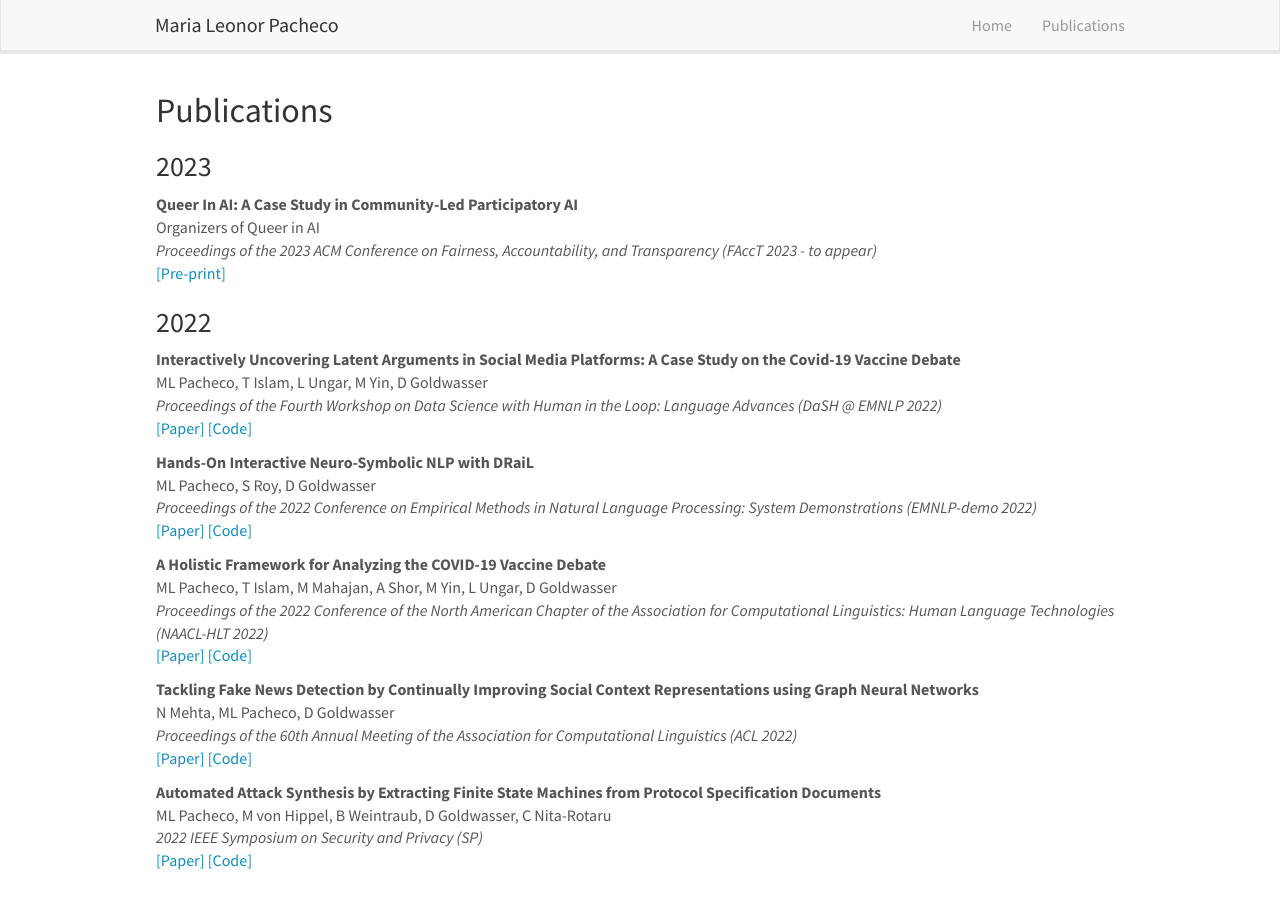
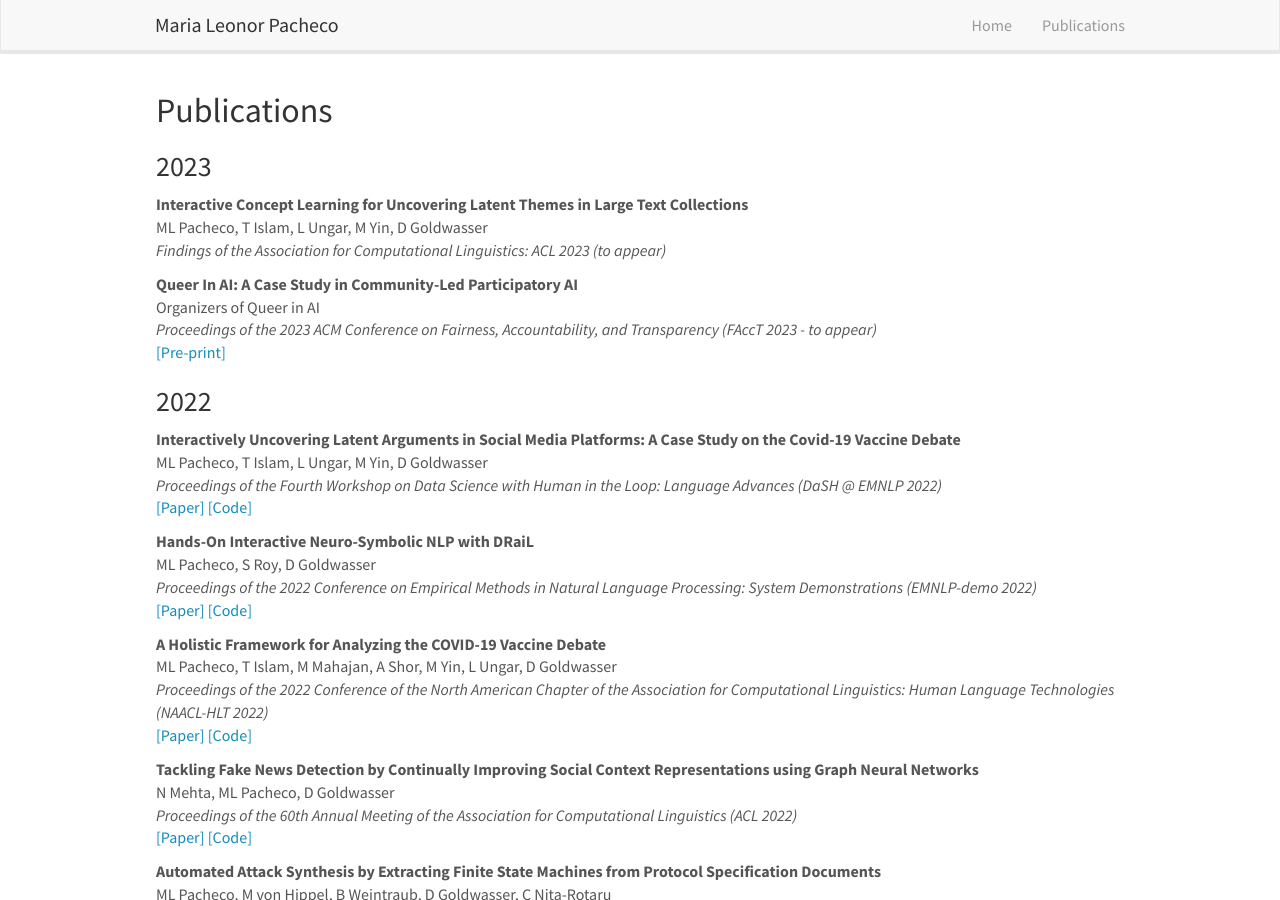
Before and after one commit to mlpacheco/mlpacheco.github.io, a Jekyll site: the page built from _pages/publications.md, in a window 1280 px wide and 900 px high. Built offline with Jekyll 4.4.1, drawn with Linux system fonts in a browser that asks for light colours; nearby versions of some CDN libraries.

Commit message:
Update publist_2023.yml

```diff
--- a/_data/publist_2023.yml
+++ b/_data/publist_2023.yml
@@ -1,3 +1,9 @@
+- title: "Interactive Concept Learning for Uncovering Latent Themes in Large Text Collections"
+  authors: ML Pacheco, T Islam, L Ungar, M Yin, D Goldwasser
+  venue: "Findings of the Association for Computational Linguistics: ACL 2023 (to appear)"
+  highlight: 0
+  year: 2023
+
 - title: "Queer In AI: A Case Study in Community-Led Participatory AI"
   authors: Organizers of Queer in AI
   venue: "Proceedings of the 2023 ACM Conference on Fairness, Accountability, and Transparency (FAccT 2023 - to appear)"
```
